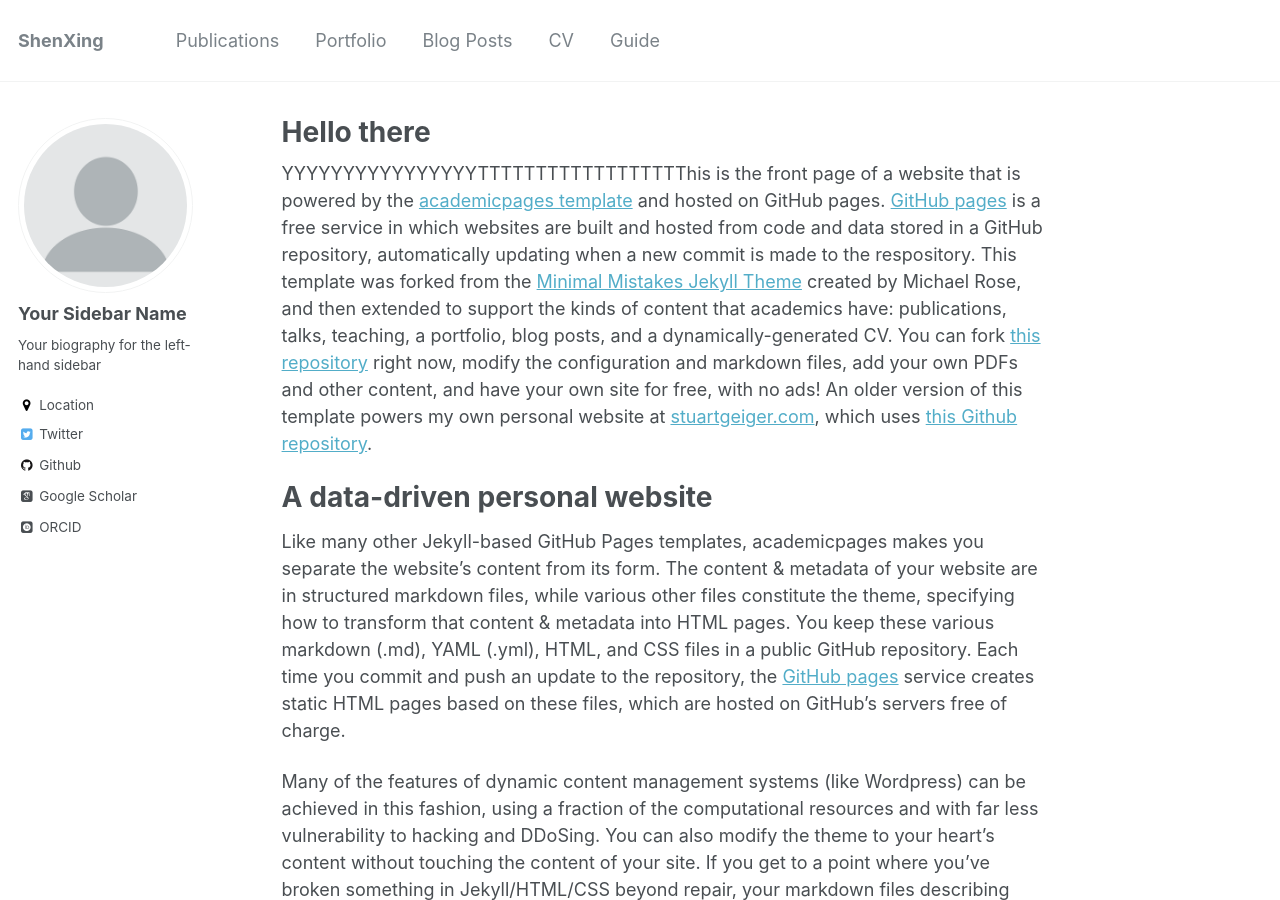
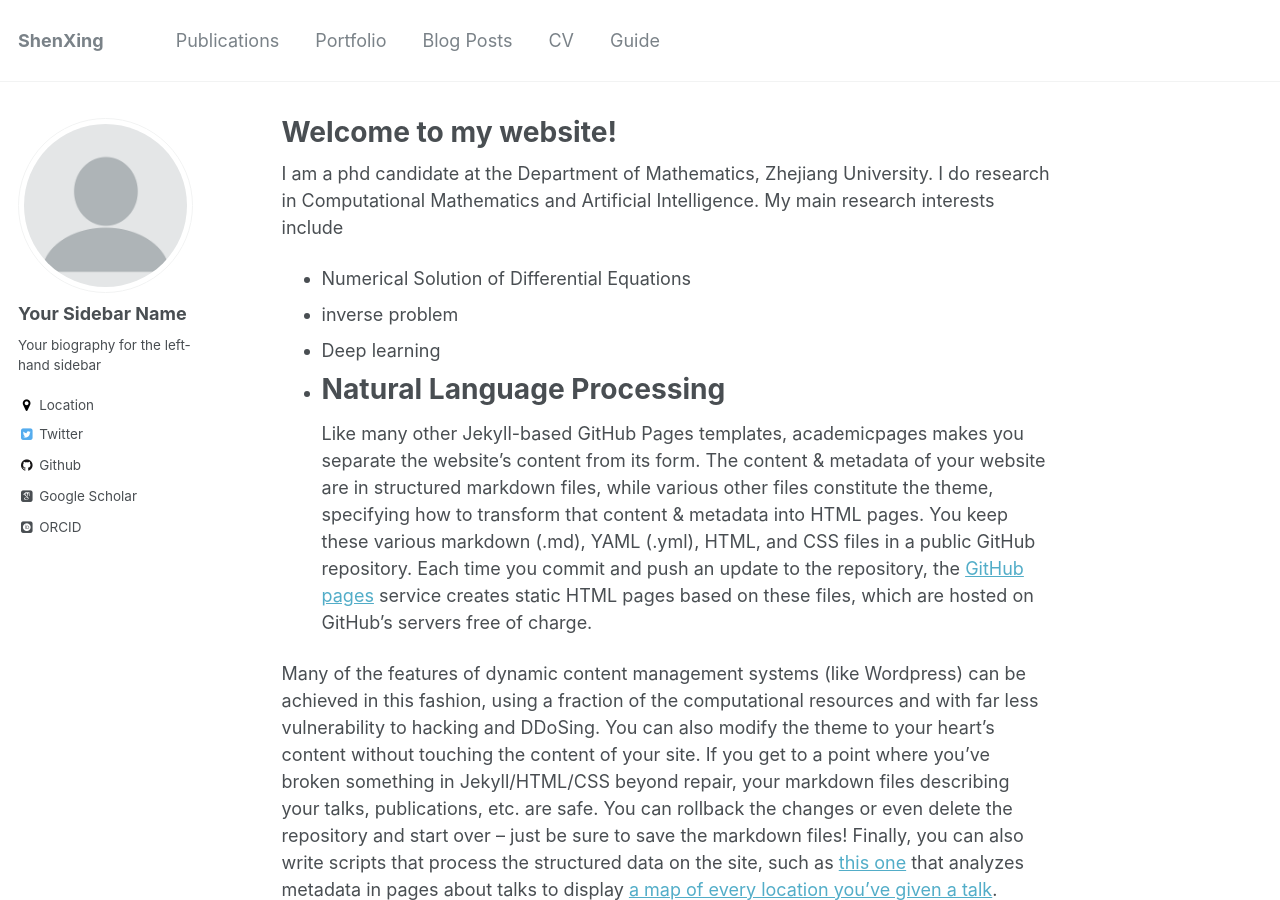
Before and after one commit to Xingbaji/xingbaji.github.io, a Jekyll site: the page built from _pages/about.md, in a window 1280 px wide and 900 px high. Built offline with Jekyll 4.4.1, drawn with Linux system fonts in a browser that asks for light colours; some web fonts are replaced.

Commit message:
shen_test

```diff
--- a/_pages/about.md
+++ b/_pages/about.md
@@ -1,6 +1,6 @@
 ---
 permalink: /
-title: "Hello  there"
+title: "Welcome to my website!"
 excerpt: "About me"
 author_profile: true
 redirect_from:
@@ -8,9 +8,13 @@ redirect_from:
   - /about.html
 ---
 
-YYYYYYYYYYYYYYYYTTTTTTTTTTTTTTTTTThis is the front page of a website that is powered by the [academicpages template](https://github.com/academicpages/academicpages.github.io) and hosted on GitHub pages. [GitHub pages](https://pages.github.com) is a free service in which websites are built and hosted from code and data stored in a GitHub repository, automatically updating when a new commit is made to the respository. This template was forked from the [Minimal Mistakes Jekyll Theme](https://mmistakes.github.io/minimal-mistakes/) created by Michael Rose, and then extended to support the kinds of content that academics have: publications, talks, teaching, a portfolio, blog posts, and a dynamically-generated CV. You can fork [this repository](https://github.com/academicpages/academicpages.github.io) right now, modify the configuration and markdown files, add your own PDFs and other content, and have your own site for free, with no ads! An older version of this template powers my own personal website at [stuartgeiger.com](http://stuartgeiger.com), which uses [this Github repository](https://github.com/staeiou/staeiou.github.io).
-
-A data-driven personal website
+I am a phd candidate at the Department of Mathematics, Zhejiang University.
+I do research in Computational Mathematics and Artificial Intelligence.
+My main research interests include
+- Numerical Solution of Differential Equations
+- inverse problem
+- Deep learning
+- Natural Language Processing
 ======
 Like many other Jekyll-based GitHub Pages templates, academicpages makes you separate the website's content from its form. The content & metadata of your website are in structured markdown files, while various other files constitute the theme, specifying how to transform that content & metadata into HTML pages. You keep these various markdown (.md), YAML (.yml), HTML, and CSS files in a public GitHub repository. Each time you commit and push an update to the repository, the [GitHub pages](https://pages.github.com/) service creates static HTML pages based on these files, which are hosted on GitHub's servers free of charge.
 
```
